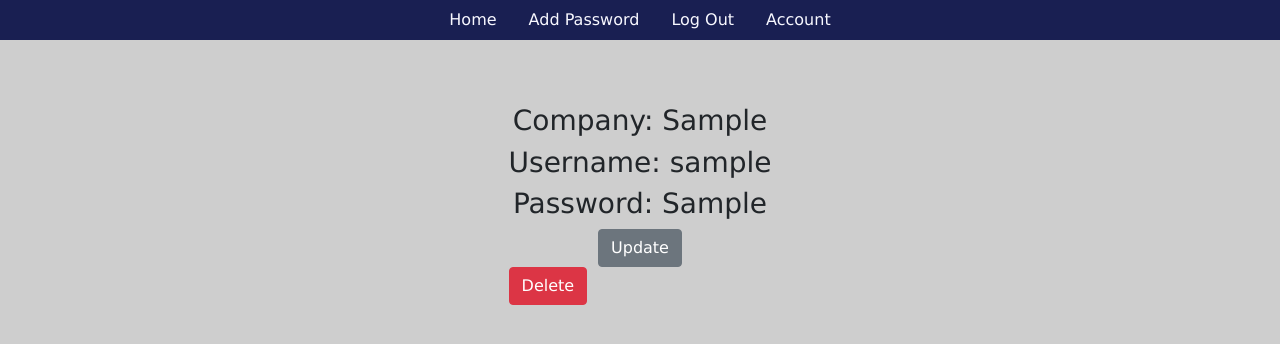
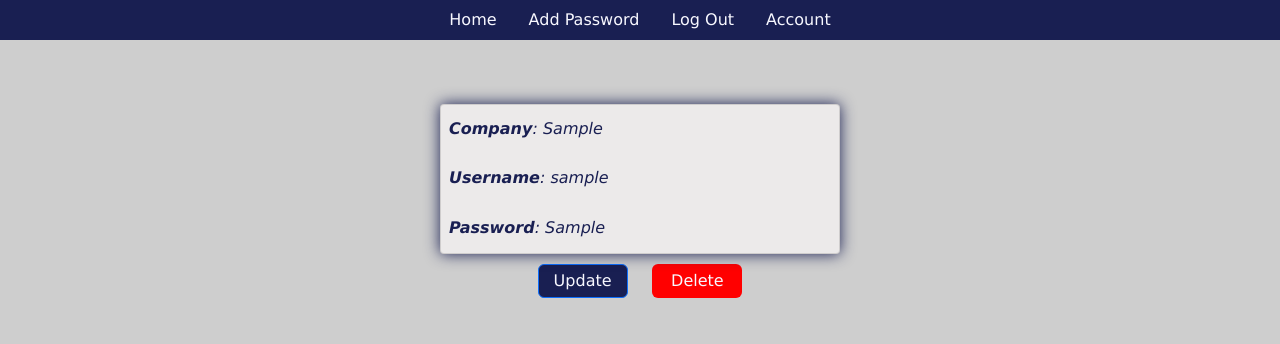
Before and after one commit to charlesjbasedow/password-manager, a Flask app: page /1 in a window 1280 px wide. Shown: the top 344 px of the page. Run offline with Flask 2, Linux system fonts and the light colour scheme; a user stored in the database is signed in; tables that the repository leaves empty hold one stand-in row (values such as "Sample post").

Commit message:
more styling

```diff
--- a/myapp/core/views.py
+++ b/myapp/core/views.py
@@ -6,5 +6,5 @@ core = Blueprint('core', __name__)
 @core.route('/')
 def index():
     page = request.args.get('page', 1, type=int)
-    password_posts = PasswordVault.query.order_by(PasswordVault.date.desc()).paginate(page=page, per_page=5)
+    password_posts = PasswordVault.query.order_by(PasswordVault.date.desc()).paginate(page=page, per_page=100)
     return render_template('index.html', password_posts=password_posts)
--- a/myapp/static/css/main.css
+++ b/myapp/static/css/main.css
@@ -1,11 +1,21 @@
-html {
-  box-sizing: border-box;
-}
-
 body {
   margin: 0;
   background-color:rgb(206, 206, 206);
   font-family:Verdana, Geneva, Tahoma, sans-serif;
+}
+
+.container {
+  display: flex;
+  justify-content: center;
+  margin-top: 5%;
+}
+
+.card-container {
+  display: grid;
+  grid-template-columns: repeat(3, 1fr);
+  grid-auto-rows: auto;
+  grid-gap: 2rem;
+
 }
 
 .jumbotron {
@@ -23,37 +33,37 @@ body {
   text-decoration: none;
 }
 
-.container {
-  display: flex;
+.card{
+  display: grid;
+  width: 400px;
+  height: 150px;
+  background-color: rgb(236, 234, 234);
+  box-shadow: 0 0 15px rgb(25, 31, 82);
+}
+
+
+.card-title {
+  margin-top: 3%;
+  margin-left: 2%;
+  font-style: oblique;
+  color: rgb(25, 31, 82);
+}
+
+.edit-btn {
+  margin-left: 89%;
+  margin-bottom: 5%;
+  color: rgb(25, 31, 82);
+}
+
+
+.form-group {
+  display: grid;
+  grid-auto-flow: column;
   justify-content: center;
   align-items: center;
-  margin-top: 5%;
-}
-
-.card{
-  display: grid;
-  place-items: center;
-  width: 400px;
-  height: 150px;
-  margin: 4%;
-  border-bottom: 1px solid lightgrey;
-}
-
-form {
-  display:flex;
-}
-
-form * {
-  padding: 2px;
-  font-size: 1.2rem;
-  text-align: center;
-}
-
-input{
-  text-align: center;
-  color: rgb(25, 31, 82);
-  border: 2px solid rgb(25, 31, 82);
-  border-radius: 6px;
+  margin-bottom: 2rem;
+  font-size: 1rem;
+  border-radius: 8px;
 }
 
 .form-control-label, .form-group  {
@@ -61,10 +71,16 @@ input{
   color: rgb(25, 31, 82);
 }
 
-.add-btn, .update-user-btn, .register-user-btn {
-  position: absolute;
-  top: 25%;
-  left: 46%;
+input{
+  color: rgb(25, 31, 82);
+  border: 2px solid rgb(25, 31, 82);
+  border-radius: 6px;
+  font-size: 1.3rem;
+  padding: 0;
+  width: 200px
+}
+
+.add-btn, .update-user-btn {
   background-color: rgb(25, 31, 82);
   color: ghostwhite;
   border: 2px solid white;
@@ -73,12 +89,27 @@ input{
   width: 8%;
 }
 
-.update-user-btn {
-  position: absolute;
-  top: 200px;
-  left: 960px;
+.delete-btn {
+  font-size: 1rem;
+  font-family: Verdana, Geneva, Tahoma, sans-serif;
+  width: 90px;
+  height: 34px;
+  background-color: red;
+  color: ghostwhite;
+  position: fixed;
+  top: 33%;
+  right: 42%;
+  border: none;
 }
 
-.register-user-btn {
-  top: 275px;
+.btn {
+  width: 90px;
+  position: fixed;
+  top: 33%;
+  left: 42%;
+  background-color: rgb(25, 31, 82);
+  color: ghostwhite;
+  font-size: 1rem;
+  border-radius: 6px;
+  font-size: 1rem;
 }
--- a/myapp/templates/base.html
+++ b/myapp/templates/base.html
@@ -34,7 +34,6 @@
         </li>
         {% endif %}
     </ul>
-
     <div class="container">
         {% block content %}
 
--- a/myapp/templates/login.html
+++ b/myapp/templates/login.html
@@ -1,7 +1,6 @@
 {% extends "base.html" %}
 {% block content %}
 
-<div class="container">
 <form method="POST">
     <div class="form-group">
         {{form.hidden_tag()}}
@@ -18,5 +17,4 @@
         {{form.submit(class='login-user-btn')}}
     </div>
 </form>
-</div>
 {% endblock %}
--- a/myapp/templates/password.html
+++ b/myapp/templates/password.html
@@ -1,17 +1,18 @@
 {% extends "base.html" %}
 {% block content %}
-<div class="jumbotron">
-  <h3>Company: {{ post.company }}</h3>
-  <h3>Username: {{post.user_name}}</h3>
-  <h3>Password: {{post.pword}}</h3>
+<div classs="password-container">
   {% if post.author == current_user %}
   <div>
-       <a class="btn btn-secondary" href="{{ url_for('password_posts.update', password_post_id=post.id) }}">Update</a>
-       <br>
+    <a class="btn btn-primary btn-sm" href="{{ url_for('password_posts.update', password_post_id=post.id) }}">Update</a>
     <form action="{{ url_for('password_posts.delete_post', password_post_id=post.id) }}" method="POST">
-        <input class="btn btn-danger" type="submit" value="Delete">
+      <input class="delete-btn" type="submit" value="Delete">
     </form>
   </div>
   {% endif %}
+<div class="card">
+  <p class="card-title" ><strong>Company</strong>: {{post.company}}</p>
+  <p class="card-title" ><strong>Username</strong>: {{post.user_name}}</p>
+  <p class="card-title" ><strong>Password</strong>: {{post.pword}}</p>
 </div>
+
 {% endblock content %}
--- a/myapp/templates/register.html
+++ b/myapp/templates/register.html
@@ -1,6 +1,5 @@
 {% extends "base.html" %}
 {% block content %}
-<div class="container">
 <form method="POST">
     <div class="form-group">
         {{form.hidden_tag()}}
@@ -25,5 +24,5 @@
         {{form.submit(class='register-user-btn')}}
     </div>
 </form>
-</div>
+
 {% endblock %}
```
Also changed, not shown: myapp/templates/create_password.html (+10 -10 lines), myapp/templates/index.html (+6 -4 lines). Lines whose indentation alone changed are shown as unchanged.
